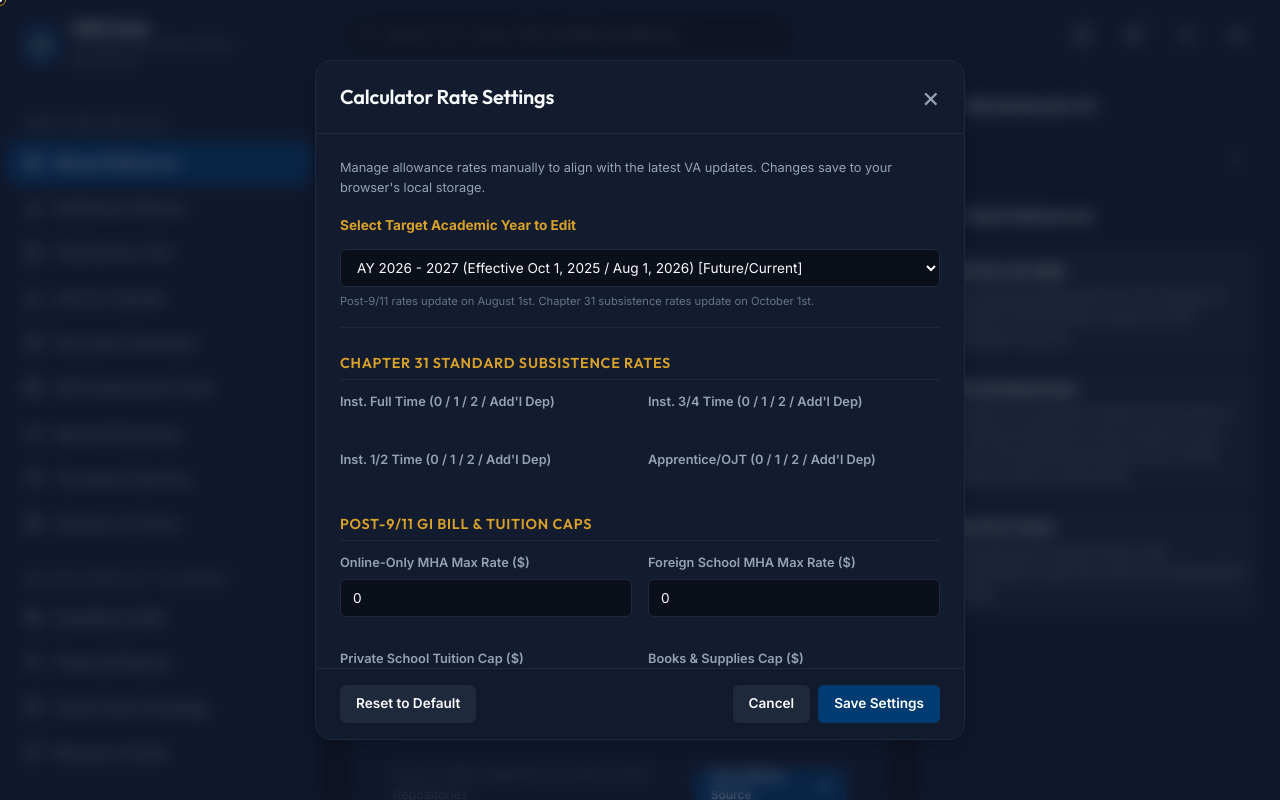
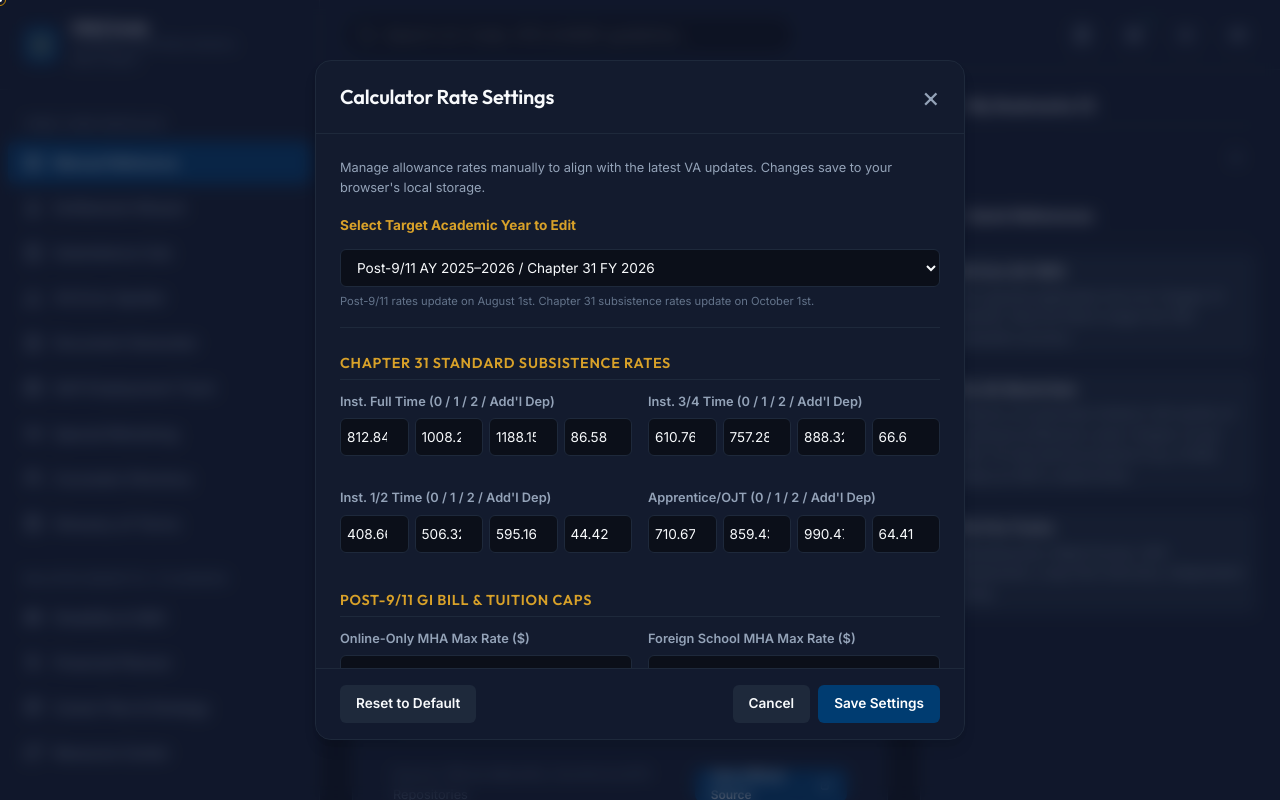
Before and after one commit to evgjohnmorris/vocrehab-ch31, a React (Vite) app in the folder m28c-interactive/: page / in a window 1280 px wide. Both pictures are taken after a click on the button 1134 px from the left and 34 px from the top of the page. Built offline with nearby package versions, Linux system fonts and the light colour scheme.

Commit message:
fix(rates): correct Chapter 31 FY26 institutional rates and harden localStorage synchronization logic

```diff
--- a/m28c-interactive/public/rates.json
+++ b/m28c-interactive/public/rates.json
@@ -1,6 +1,7 @@
 {
-  "version": "2026.1",
-  "lastUpdated": "2026-05-23",
+  "version": "2026.2",
+  "lastUpdated": "2026-05-25",
+  "lastVerified": "2026-05-25",
   "ay2025": {
     "ch31_institutional_full": [776.74, 963.78, 1135.53, 82.90],
     "ch31_institutional_threeQuarters": [583.56, 723.28, 851.62, 62.18],
@@ -15,9 +16,9 @@
     "ch31_computer_package_value": 2000.00
   },
   "ay2026": {
-    "ch31_institutional_full": [861.10, 1067.81, 1258.13, 91.85],
-    "ch31_institutional_threeQuarters": [646.71, 801.49, 943.40, 68.77],
-    "ch31_institutional_half": [432.31, 534.86, 629.57, 45.92],
+    "ch31_institutional_full": [812.84, 1008.24, 1188.15, 86.58],
+    "ch31_institutional_threeQuarters": [610.76, 757.28, 888.32, 66.60],
+    "ch31_institutional_half": [408.66, 506.32, 595.16, 44.42],
     "ch31_ojt": [710.67, 859.43, 990.47, 64.41],
     "p911_online_rate": 1169.00,
     "p911_foreign_rate": 2338.00,
--- a/m28c-interactive/src/App.jsx
+++ b/m28c-interactive/src/App.jsx
@@ -24,8 +24,9 @@ import VaErrorSpotterView from './views/VaErrorSpotterView';
 import DocumentGeneratorView from './views/DocumentGeneratorView';
 
 const DEFAULT_RATES = {
-  version: "2026.1",
-  lastVerified: "2026-05-23",
+  version: "2026.2",
+  lastUpdated: "2026-05-25",
+  lastVerified: "2026-05-25",
   ay2025: {
     ch31_institutional_full: [776.74, 963.78, 1135.53, 82.90],
     ch31_institutional_threeQuarters: [583.56, 723.28, 851.62, 62.18],
@@ -40,9 +41,9 @@ const DEFAULT_RATES = {
     ch31_computer_package_value: 2000.00
   },
   ay2026: {
-    ch31_institutional_full: [861.10, 1067.81, 1258.13, 91.85],
-    ch31_institutional_threeQuarters: [646.71, 801.49, 943.40, 68.77],
-    ch31_institutional_half: [432.31, 534.86, 629.57, 45.92],
+    ch31_institutional_full: [812.84, 1008.24, 1188.15, 86.58],
+    ch31_institutional_threeQuarters: [610.76, 757.28, 888.32, 66.60],
+    ch31_institutional_half: [408.66, 506.32, 595.16, 44.42],
     ch31_ojt: [710.67, 859.43, 990.47, 64.41],
     p911_online_rate: 1169.00,
     p911_foreign_rate: 2338.00,
@@ -153,8 +154,11 @@ function App() {
         const saved = localStorage.getItem('m28c_calculator_rates');
         const active = saved ? JSON.parse(saved) : DEFAULT_RATES;
 
-        // If version from server is different, update
-        if (remoteData.version !== active.version) {
+        // If version or lastUpdated from server is different, update
+        if (
+          remoteData.version !== active.version ||
+          remoteData.lastUpdated !== active.lastUpdated
+        ) {
           const updatedRates = {
             ...active,
             ...remoteData
--- a/m28c-interactive/src/components/Header.jsx
+++ b/m28c-interactive/src/components/Header.jsx
@@ -163,7 +163,7 @@ function Header({
           <button
             className="action-btn"
             onClick={() => {
-              setSettingsForm(rates);
+              setSettingsForm(rates[selectedRateYear] || rates.ay2026);
               setIsSettingsOpen(true);
             }}
             title="Calculator Rate Settings & VA Sync"
@@ -247,8 +247,8 @@ function Header({
                   value={selectedRateYear}
                   onChange={(e) => setSelectedRateYear(e.target.value)}
                 >
-                  <option value="ay2025">AY 2025 - 2026 (Effective Oct 1, 2024 / Aug 1, 2025)</option>
-                  <option value="ay2026">AY 2026 - 2027 (Effective Oct 1, 2025 / Aug 1, 2026) [Future/Current]</option>
+                  <option value="ay2025">Post-9/11 AY 2024–2025 / Chapter 31 FY 2025</option>
+                  <option value="ay2026">Post-9/11 AY 2025–2026 / Chapter 31 FY 2026</option>
                 </select>
                 <span style={{ fontSize: '0.7rem', color: 'var(--text-muted)', display: 'block', marginTop: '6px' }}>
                   Post-9/11 rates update on August 1st. Chapter 31 subsistence rates update on October 1st.
--- a/m28c-interactive/src/views/CalculatorView.jsx
+++ b/m28c-interactive/src/views/CalculatorView.jsx
@@ -174,12 +174,17 @@ function CalculatorView({
               setCalcComputerCost(active.ch31_computer_package_value || 2000.00);
             }}
           >
-            <option value="ay2025">AY 2025 - 2026</option>
-            <option value="ay2026">AY 2026 - 2027 (Future/Current)</option>
+            <option value="ay2025">Post-9/11 AY 2024–2025 / Chapter 31 FY 2025</option>
+            <option value="ay2026">Post-9/11 AY 2025–2026 / Chapter 31 FY 2026</option>
           </select>
         </div>
-        <div style={{ fontSize: '0.75rem', color: 'var(--text-muted)' }}>
-          <span>Rates Last Verified: <strong>{rates.lastVerified || "2026-05-23"}</strong></span>
+        <div style={{ display: 'flex', flexDirection: 'column', alignItems: 'flex-end', gap: '4px' }}>
+          <div style={{ fontSize: '0.75rem', color: 'var(--text-muted)' }}>
+            <span>Rates Last Updated/Verified: <strong>{rates.lastUpdated || rates.lastVerified || "2026-05-25"}</strong></span>
+          </div>
+          <div style={{ fontSize: '0.7rem', color: 'var(--text-muted)', fontStyle: 'italic' }}>
+            Rates are estimates. Confirm against VA’s current published Chapter 31 and Post-9/11 rate tables.
+          </div>
         </div>
       </div>
 
@@ -841,7 +846,7 @@ function CalculatorView({
                     onChange={(e) => {
                       setCalcIncludeComputer(e.target.checked);
                       if (e.target.checked && !calcComputerCost) {
-                        setCalcComputerCost(rates.ch31_computer_package_value || 2000.00);
+                        setCalcComputerCost(activeRates.ch31_computer_package_value || 2000.00);
                       }
                     }}
                   />
@@ -1008,7 +1013,11 @@ function CalculatorView({
               <div>
                 <div style={{ display: 'flex', justifyContent: 'space-between', alignItems: 'center', marginBottom: '16px' }}>
                   <h4 style={{ color: 'var(--text-primary)', fontSize: '0.95rem', margin: 0 }}>Comparison Payouts</h4>
-                  <span className="badge badge-info">{selectedRateYear === 'ay2026' ? 'AY 2026–2027 / FY 2026 Rate Set' : 'AY 2025–2026 / FY 2025 Rate Set'}</span>
+                  <span className="badge badge-info">
+                    {selectedRateYear === 'ay2026'
+                      ? 'Post-9/11 AY 2025–2026 / Chapter 31 FY 2026'
+                      : 'Post-9/11 AY 2024–2025 / Chapter 31 FY 2025'}
+                  </span>
                 </div>
 
                 {/* WARNING BADGES */}
```
